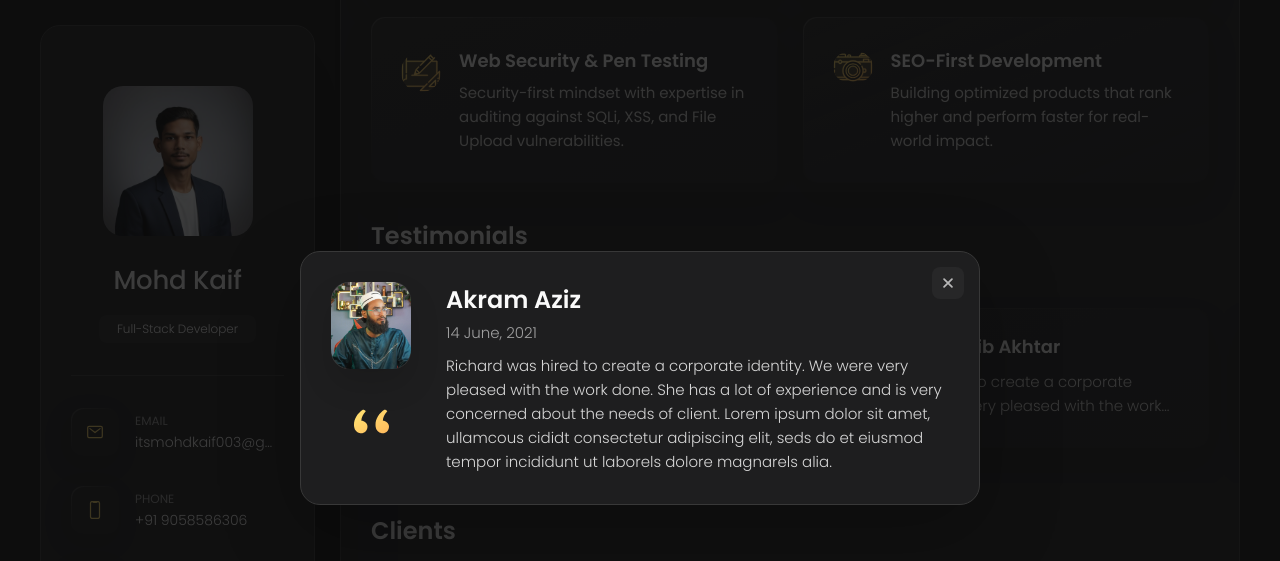
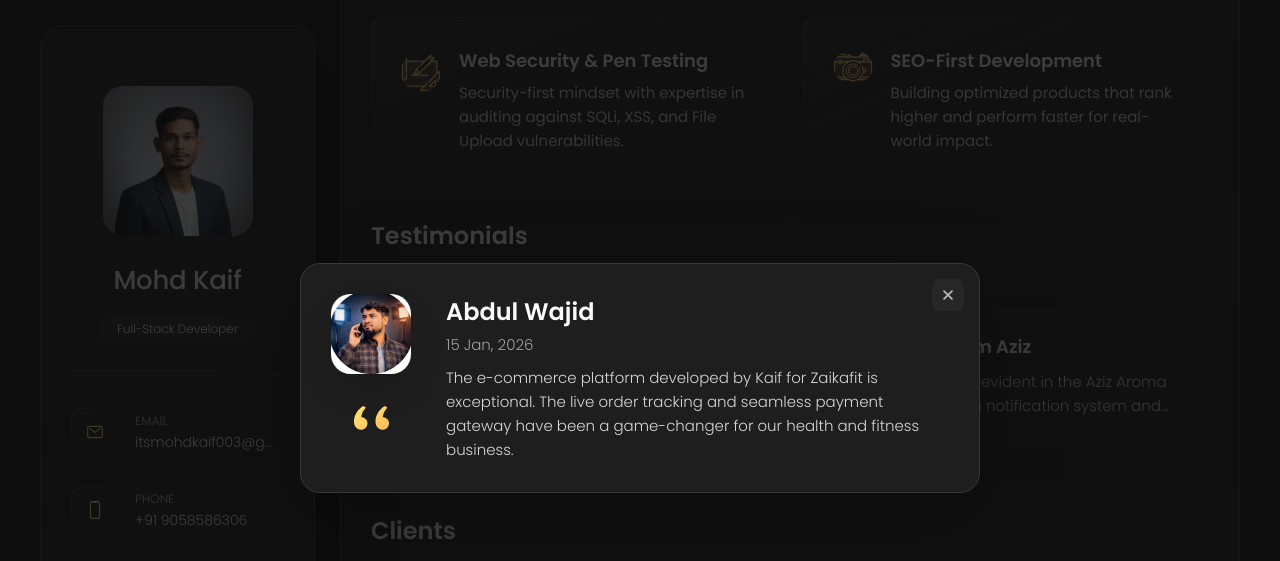
Before and after one commit to mohd-kaif003/personal-portfolio, a plain HTML site: page index.html in a window 1280 px wide. Both pictures are taken after a click on the element 573 px from the left and 1052 px from the top of the page. Shown: the part 674-1235 px from the top of the page. Drawn offline with nearby package versions, Linux system fonts and the light colour scheme.

Commit message:
add reviues

```diff
--- a/assets/js/script.js
+++ b/assets/js/script.js
@@ -26,6 +26,7 @@ const overlay = document.querySelector("[data-overlay]");
 const modalImg = document.querySelector("[data-modal-img]");
 const modalTitle = document.querySelector("[data-modal-title]");
 const modalText = document.querySelector("[data-modal-text]");
+const modalDate = document.querySelector("[data-modal-date]");
 
 // modal toggle function
 const testimonialsModalFunc = function () {
@@ -42,6 +43,7 @@ for (let i = 0; i < testimonialsItem.length; i++) {
     modalImg.alt = this.querySelector("[data-testimonials-avatar]").alt;
     modalTitle.innerHTML = this.querySelector("[data-testimonials-title]").innerHTML;
     modalText.innerHTML = this.querySelector("[data-testimonials-text]").innerHTML;
+    modalDate.innerHTML = this.querySelector("[data-testimonials-date]").innerHTML;
 
     testimonialsModalFunc();
 
--- a/index.html
+++ b/index.html
@@ -317,18 +317,16 @@
               <div class="content-card" data-testimonials-item>
 
                 <figure class="testimonials-avatar-box">
-                  <img src="assets/images/akram-aziz.jpg" alt="Akram Aziz" width="60" data-testimonials-avatar>
+                  <img src="assets/images/abdul-wajid.jpg" alt="Abdul Wajid" width="60" data-testimonials-avatar>
                 </figure>
 
-                <h4 class="h4 testimonials-item-title" data-testimonials-title>Akram Aziz</h4>
+                <h4 class="h4 testimonials-item-title" data-testimonials-title>Abdul Wajid</h4>
+                <p style="display: none;" data-testimonials-date>15 Jan, 2026</p>
 
                 <div class="testimonials-text" data-testimonials-text>
                   <p>
-                    Richard was hired to create a corporate identity. We were very pleased with the work done. She has a
-                    lot of experience
-                    and is very concerned about the needs of client. Lorem ipsum dolor sit amet, ullamcous cididt
-                    consectetur adipiscing
-                    elit, seds do et eiusmod tempor incididunt ut laborels dolore magnarels alia.
+                    The e-commerce platform developed by Kaif for Zaikafit is exceptional. The live order tracking
+                    and seamless payment gateway have been a game-changer for our health and fitness business.
                   </p>
                 </div>
 
@@ -340,18 +338,16 @@
               <div class="content-card" data-testimonials-item>
 
                 <figure class="testimonials-avatar-box">
-                  <img src="assets/images/shuaib-akhtar.jpg" alt="Shuaib Akhtar" width="60" data-testimonials-avatar>
+                  <img src="assets/images/akram-aziz.jpg" alt="Akram Aziz" width="60" data-testimonials-avatar>
                 </figure>
 
-                <h4 class="h4 testimonials-item-title" data-testimonials-title>Shuaib Akhtar</h4>
+                <h4 class="h4 testimonials-item-title" data-testimonials-title>Akram Aziz</h4>
+                <p style="display: none;" data-testimonials-date>12 Feb, 2026</p>
 
                 <div class="testimonials-text" data-testimonials-text>
                   <p>
-                    Richard was hired to create a corporate identity. We were very pleased with the work done. She has a
-                    lot of experience
-                    and is very concerned about the needs of client. Lorem ipsum dolor sit amet, ullamcous cididt
-                    consectetur adipiscing
-                    elit, seds do et eiusmod tempor incididunt ut laborels dolore magnarels alia.
+                    Kaif's expertise was evident in the Aziz Aroma project. The custom notification system
+                    and premium UI have significantly boosted our brand image in the perfume industry.
                   </p>
                 </div>
 
@@ -362,18 +358,16 @@
               <div class="content-card" data-testimonials-item>
 
                 <figure class="testimonials-avatar-box">
-                  <img src="assets/images/abdul-wajid.jpg" alt="Abdul Wajid" width="60" data-testimonials-avatar>
+                  <img src="assets/images/shuaib-akhtar.jpg" alt="Shuaib Akhtar" width="60" data-testimonials-avatar>
                 </figure>
 
-                <h4 class="h4 testimonials-item-title" data-testimonials-title>Abdul Wajid</h4>
+                <h4 class="h4 testimonials-item-title" data-testimonials-title>Shuaib Akhtar</h4>
+                <p style="display: none;" data-testimonials-date>05 Mar, 2026</p>
 
                 <div class="testimonials-text" data-testimonials-text>
                   <p>
-                    Richard was hired to create a corporate identity. We were very pleased with the work done. She has a
-                    lot of experience
-                    and is very concerned about the needs of client. Lorem ipsum dolor sit amet, ullamcous cididt
-                    consectetur adipiscing
-                    elit, seds do et eiusmod tempor incididunt ut laborels dolore magnarels alia.
+                    Working with Kaif on the Akhtar Cafe and Super Orgo portals was a great experience.
+                    He delivered highly responsive and modern interfaces that our customers truly love.
                   </p>
                 </div>
 
@@ -411,7 +405,7 @@
 
               <h4 class="h3 modal-title" data-modal-title>Daniel lewis</h4>
 
-              <time datetime="2021-06-14">14 June, 2021</time>
+              <time datetime="2026-01-15" data-modal-date>15 Jan, 2026</time>
 
               <div data-modal-text>
                 <p>
```
